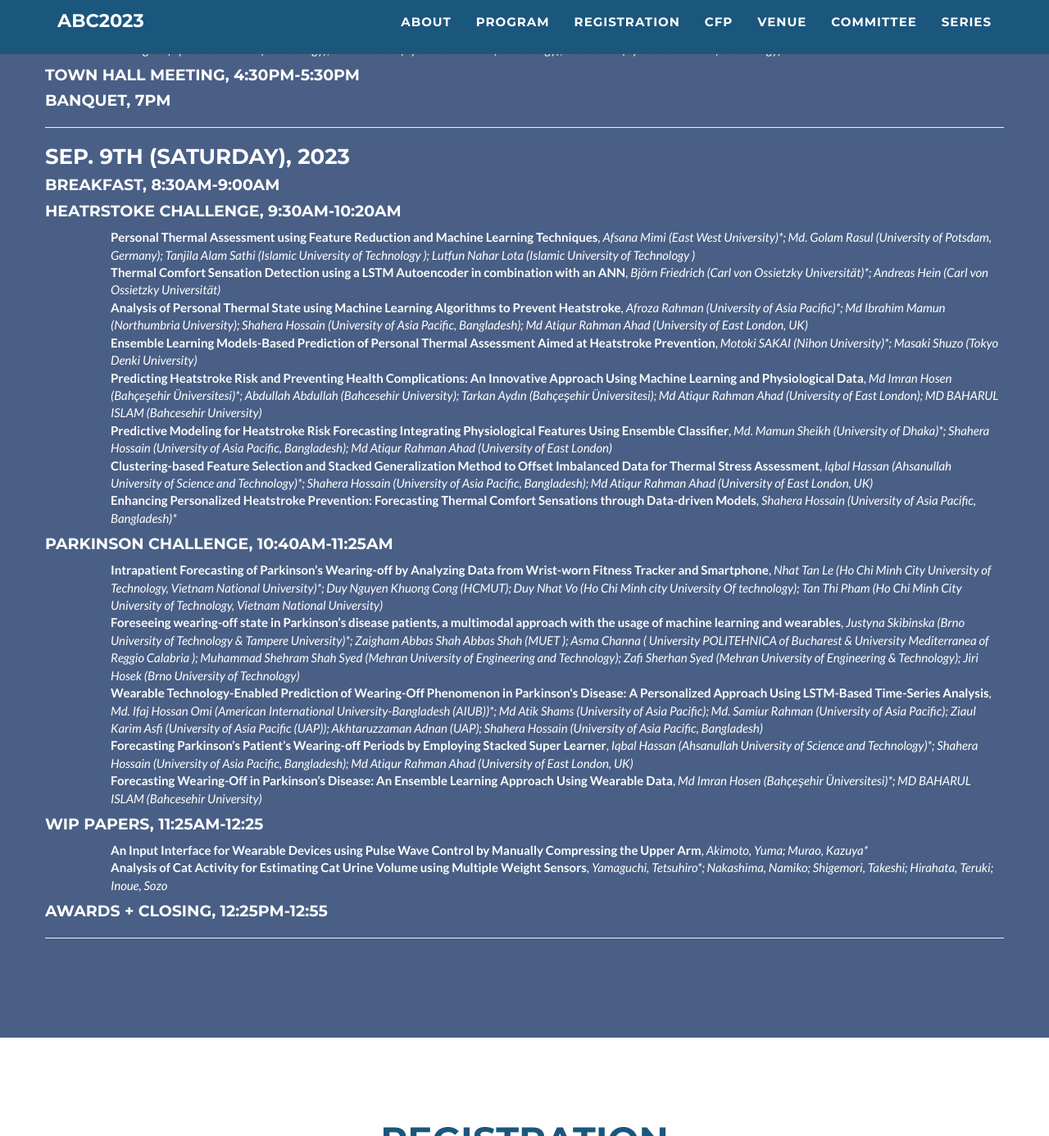
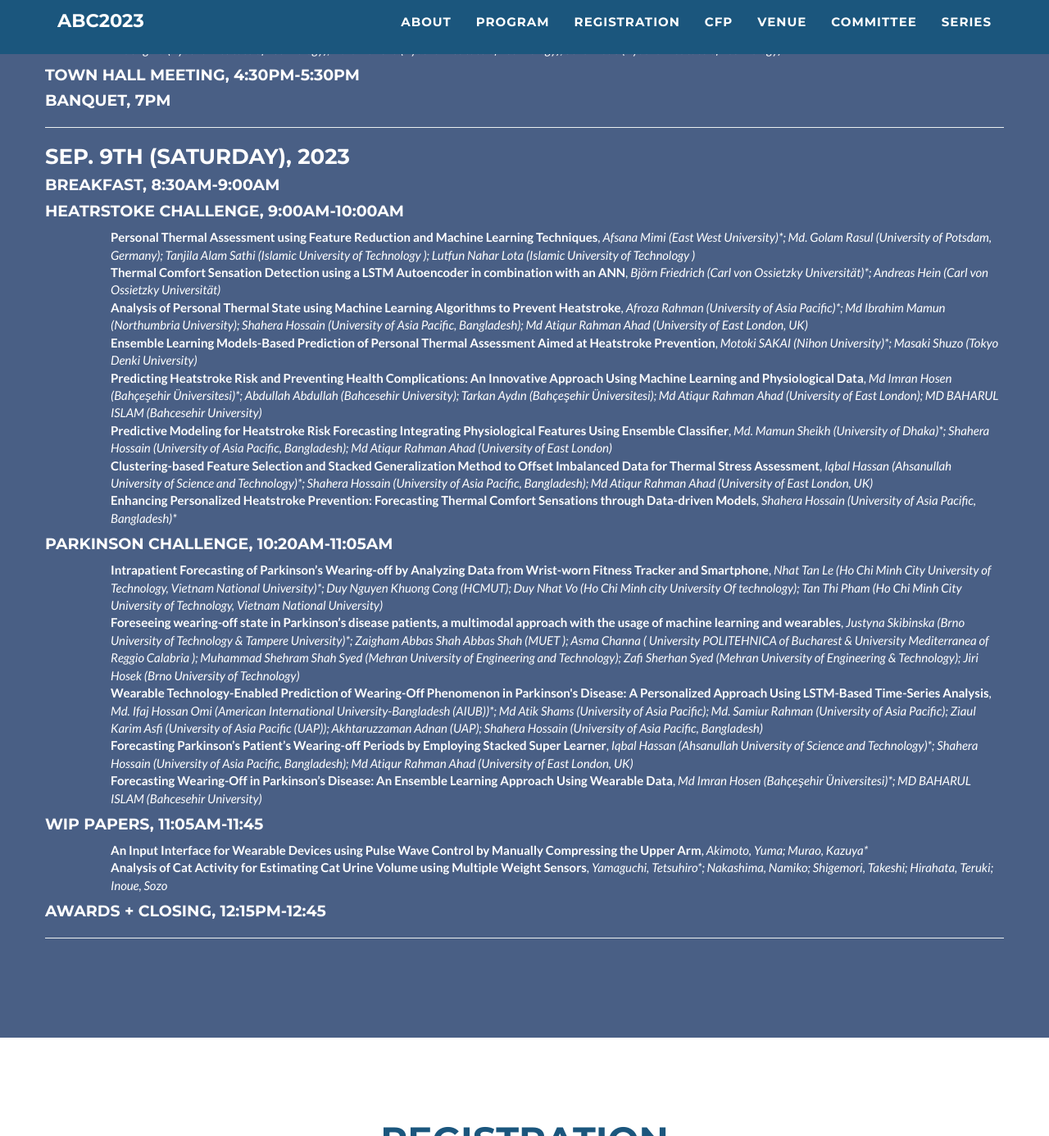
Before and after one commit to abc-research/abc-research.github.io, a Jekyll site: the page built from index.html, in a window 1280 px wide and 1400 px high, scrolled down 5559 px. Shown: the part 14-1400 px from the top of the window at 82% size. Built offline with Jekyll 4.4.1, drawn with Linux system fonts in a browser that asks for light colours.

Commit message:
Update _config.yml

```diff
--- a/_config.yml
+++ b/_config.yml
@@ -224,7 +224,7 @@ program:
       - name: "Breakfast"
         time: "8:30am-9:00am"
       - name: "Heatrstoke Challenge"
-        time: "9:30am-10:20am"
+        time: "9:00am-10:00am"
         paper:
 #          - title: "Session Chair: Shigeyuki Miyaki"
 #            authors: "The University of Shiga Prefecture, Japan"
@@ -245,7 +245,7 @@ program:
           - title: "Enhancing Personalized Heatstroke Prevention: Forecasting Thermal Comfort Sensations through Data-driven Models"
             authors: "Shahera Hossain (University of Asia Pacific, Bangladesh)*"
       - name: "Parkinson Challenge"
-        time: "10:40am-11:25am"
+        time: "10:20am-11:05am"
         paper:
 #          - title: "Session Chair: Tahera Hossain"
 #            authors: "Aoyama Gakuin University, Japan"
@@ -260,7 +260,7 @@ program:
           - title: "Forecasting Wearing-Off in Parkinson’s Disease: An Ensemble Learning Approach Using Wearable Data"
             authors: "Md Imran Hosen (Bahçeşehir Üniversitesi)*; MD BAHARUL ISLAM (Bahcesehir University)"
       - name: "WiP Papers"
-        time: "11:25am-12:25"
+        time: "11:05am-11:45"
         paper:
 #          - title: "Session Chair: Guillaume Lopez"
 #            authors: "Aoyama Gakuin University, Japan"
@@ -271,7 +271,7 @@ program:
           - title: "Analysis of Cat Activity for Estimating Cat Urine Volume using Multiple Weight Sensors"
             authors: "Yamaguchi, Tetsuhiro*; Nakashima, Namiko; Shigemori, Takeshi; Hirahata, Teruki; Inoue, Sozo"
       - name: "Awards + Closing"
-        time: "12:25pm-12:55"
+        time: "12:15pm-12:45"
 
 
 # Committee members
```
